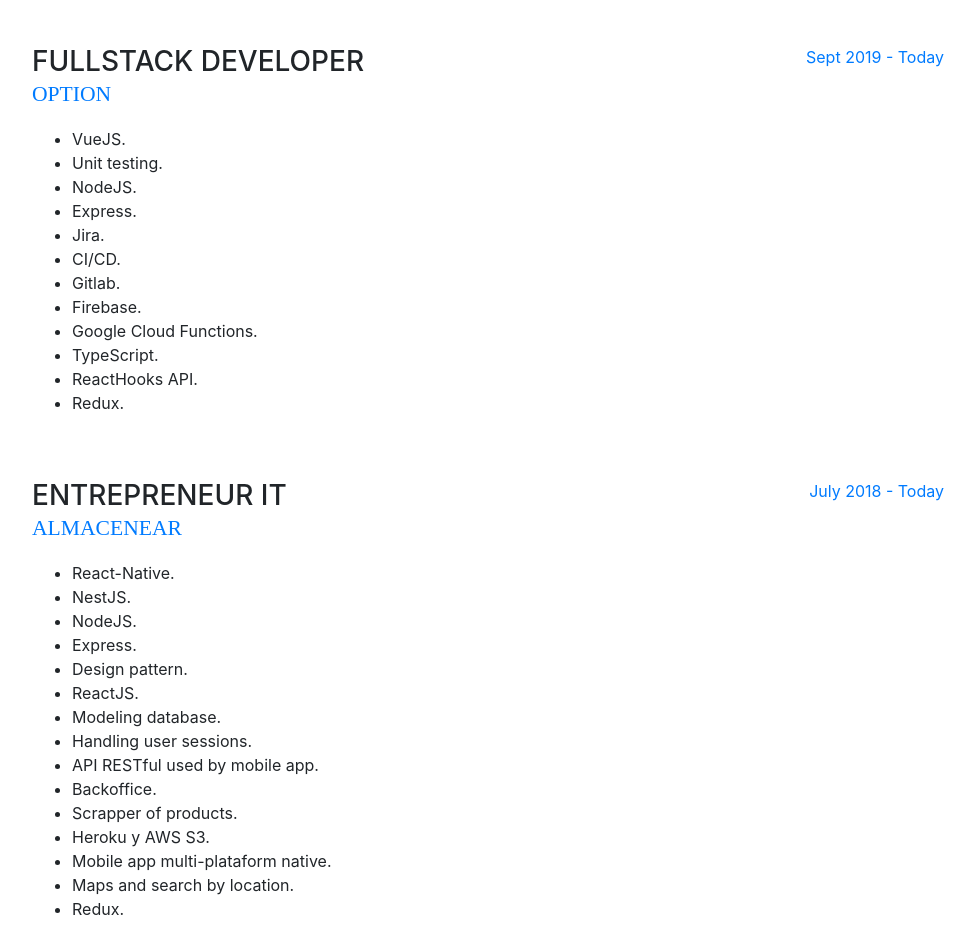
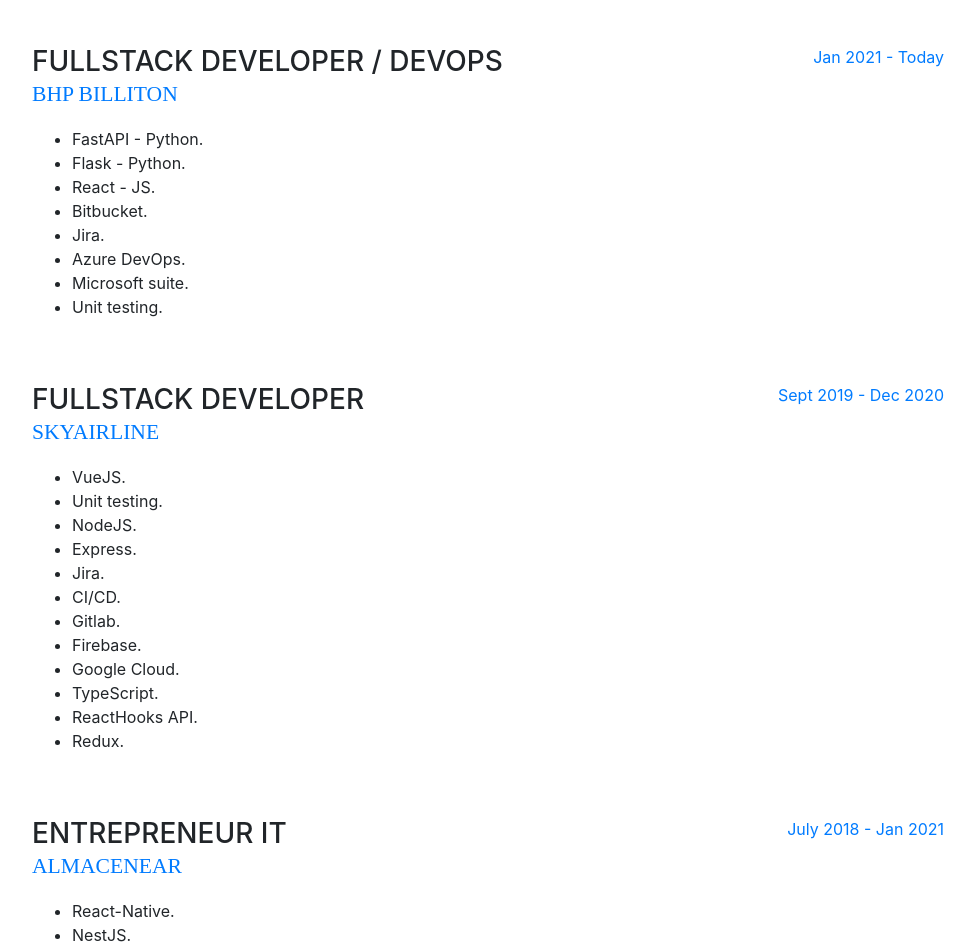
Before and after one commit to TobalOW/tobalow.github.io, a website with bundled scripts: page index.html in a window 1280 px wide. Shown: the part 1719-2661 px from the top of the page, without its empty margins (288-1263 px from the left). Built offline with nearby package versions, Linux system fonts and the light colour scheme; a web font is replaced by a local one.

Commit message:
feat: update cv

```diff
--- a/index.html
+++ b/index.html
@@ -329,10 +329,33 @@
             </div>
           </div>
 
+
+          <div class="resume-item d-flex flex-column flex-md-row mb-5">
+            <div class="resume-content mr-auto">
+              <h3 class="mb-0">Fullstack Developer / DevOps</h3>
+              <div class="subheading mb-3"><a href="https://www.bhp.com/">BHP Billiton</a></div>
+              <p>
+                <ul>
+                  <li>FastAPI - Python.</li>
+                  <li>Flask - Python.</li>
+                  <li>React - JS.</li>
+                  <li>Bitbucket.</li>
+                  <li>Jira.</li>
+                  <li>Azure DevOps.</li>
+                  <li>Microsoft suite.</li>
+                  <li>Unit testing.</li>
+                </ul>
+              </p>
+            </div>
+            <div class="resume-date text-md-right">
+              <span class="text-primary">Jan 2021 - Today</span>
+            </div>
+          </div>
+
           <div class="resume-item d-flex flex-column flex-md-row mb-5">
             <div class="resume-content mr-auto">
               <h3 class="mb-0">Fullstack Developer</h3>
-              <div class="subheading mb-3"><a href="https://option.cl/">Option</a></div>
+              <div class="subheading mb-3"><a href="https://www.skyairline.com/">SkyAirline</a></div>
               <p>
                 <ul>
                   <li>VueJS.</li>
@@ -343,7 +366,7 @@
                   <li>CI/CD.</li>
                   <li>Gitlab.</li>
                   <li>Firebase.</li>
-                  <li>Google Cloud Functions.</li>
+                  <li>Google Cloud.</li>
                   <li>TypeScript.</li>
                   <li>ReactHooks API.</li>
                   <li>Redux.</li>
@@ -351,7 +374,7 @@
               </p>
             </div>
             <div class="resume-date text-md-right">
-              <span class="text-primary">Sept 2019 - Today</span>
+              <span class="text-primary">Sept 2019 - Dec 2020</span>
             </div>
           </div>
 
@@ -380,7 +403,7 @@
               </p>
             </div>
             <div class="resume-date text-md-right">
-              <span class="text-primary">July 2018 - Today</span>
+              <span class="text-primary">July 2018 - Jan 2021</span>
             </div>
           </div>
 
@@ -465,25 +488,6 @@
             </div>
             <div class="resume-date text-md-right">
               <span class="text-primary">2017</span>
-            </div>
-          </div>
-
-          <div class="resume-item d-flex flex-column flex-md-row mb-5">
-            <div class="resume-content mr-auto">
-              <h3 class="mb-0">Developer PHP/HTML/JS/CSS</h3>
-              <div class="subheading mb-3">GoodFire</div>
-              <p>
-                <ul>
-                  <li>Handle templates.</li>
-                  <li>Contact form.</li>
-                  <li>Websites enterprise.</li>
-                  <li>Mailing.</li>
-                  <li>MySQL.</li>
-                </ul>
-              </p>
-            </div>
-            <div class="resume-date text-md-right">
-              <span class="text-primary">2016</span>
             </div>
           </div>
 
```
